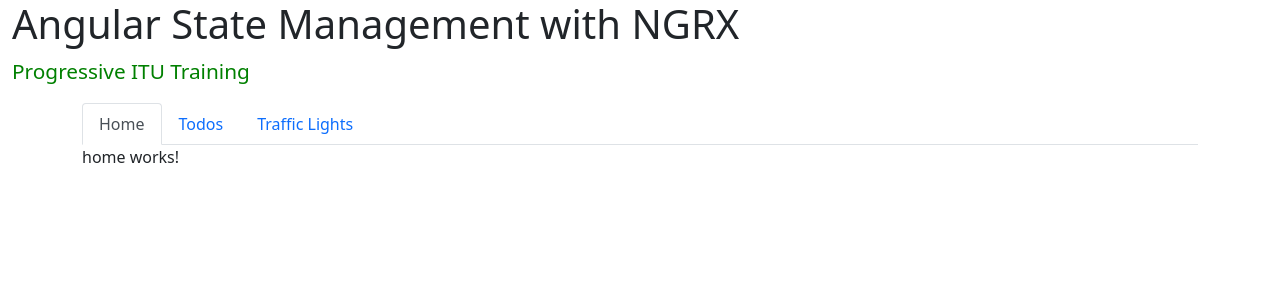
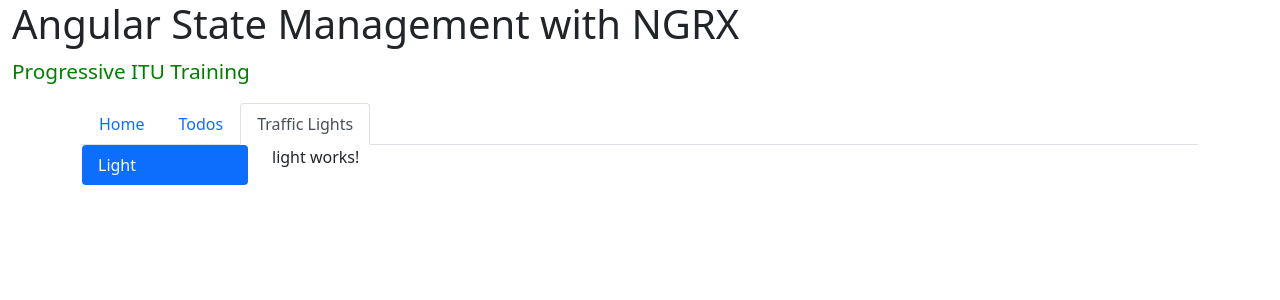
Before and after one commit to simongalvis/angular-ngrx-practice, an Angular app: page /traffic/light in a window 1280 px wide. Before the commit this address led to /home. Shown: the top 300 px of the page. Built offline with nearby package versions, Linux system fonts and the light colour scheme.

Commit message:
basic routing for traffic light setup

```diff
--- /dev/null
+++ b/src/app/features/traffic-light/components/light/light.component.html
@@ -0,0 +1 @@
+<p>light works!</p>
--- /dev/null
+++ b/src/app/features/traffic-light/components/light/light.component.ts
@@ -0,0 +1,15 @@
+import { Component, OnInit } from '@angular/core';
+
+@Component({
+  selector: 'app-light',
+  templateUrl: './light.component.html',
+  styleUrls: ['./light.component.css']
+})
+export class LightComponent implements OnInit {
+
+  constructor() { }
+
+  ngOnInit(): void {
+  }
+
+}
--- a/src/app/features/traffic-light/traffic-light.component.html
+++ b/src/app/features/traffic-light/traffic-light.component.html
@@ -1 +1,17 @@
-<p>traffic-light works!</p>
+<div class="row">
+  <div class="col-2">
+    <ul class="nav nav-pills flex-column">
+      <li class="nav-item">
+        <a
+          class="nav-link"
+          [routerLinkActive]="['active']"
+          [routerLink]="['light']"
+          >Light</a
+        >
+      </li>
+    </ul>
+  </div>
+  <div class="col">
+    <router-outlet></router-outlet>
+  </div>
+</div>
```
Also changed, not shown: src/app/features/traffic-light/traffic-light.module.ts (+12 -1 lines), src/app/features/traffic-light/components/light/light.component.css (added), 1 other file (tests, documents, lock files or other folders).
